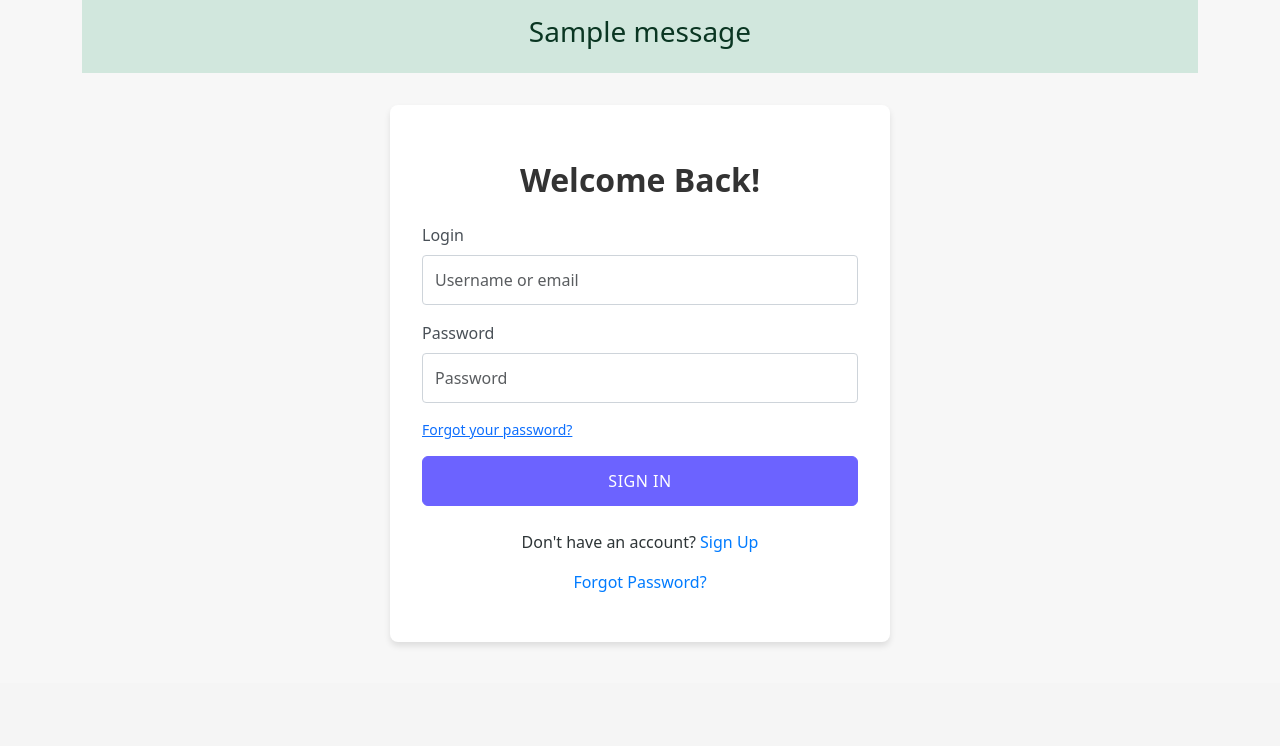
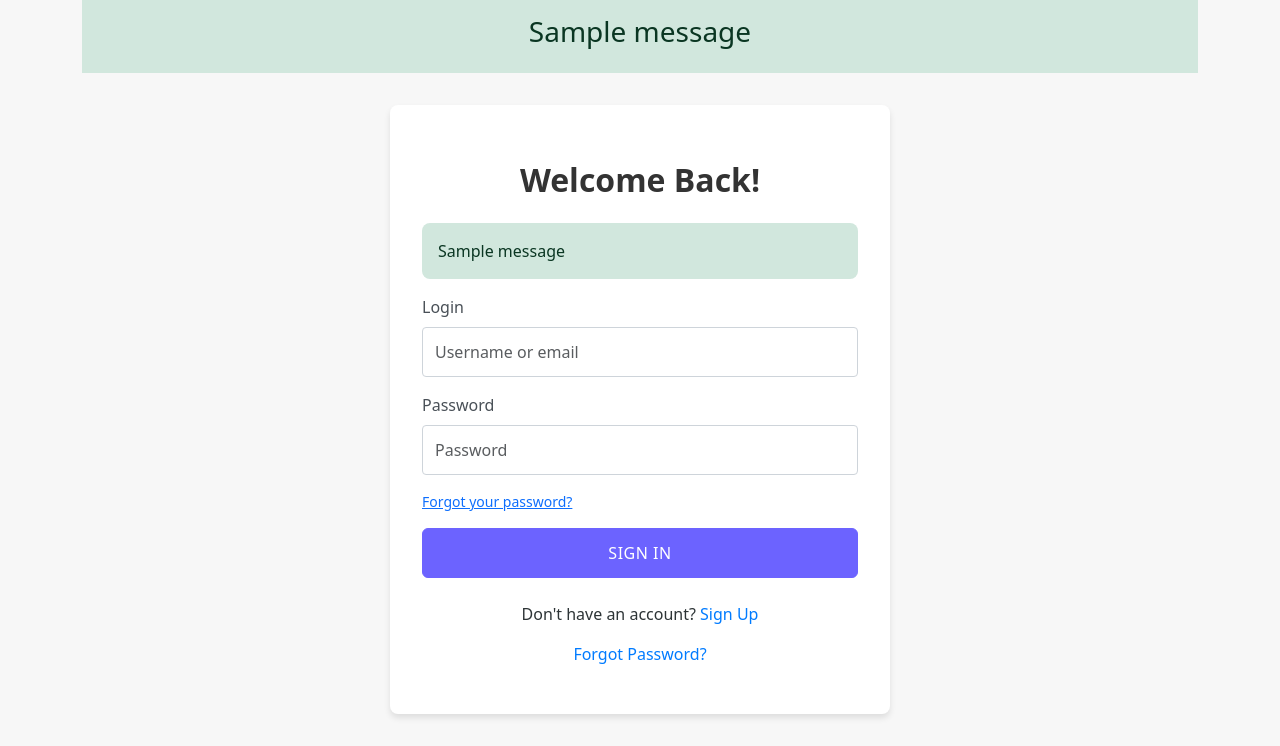
Before and after one commit to allaafaham/meme-hub, a Django app: page /accounts/login/ in a window 1280 px wide. Shown: the part 117-863 px from the top of the page. Before the commit the page ends 762 px from the top, so only its background shows below. Run offline with Django 5.2, Linux system fonts and the light colour scheme; tables that the repository leaves empty hold one stand-in row (values such as "Sample post"); one stand-in notice (Sample message) is shown; some libraries are stand-ins or nearby versions.

Commit message:
Login shows an error msg when infos are invalid

```diff
--- a/templates/account/login.html
+++ b/templates/account/login.html
@@ -7,6 +7,22 @@
 {% block content %}
 <div class="form-container">
     <h2 class="text-center">{% trans "Welcome Back!" %}</h2>
+
+    {% if messages %}
+      {% for message in messages %}
+        <div class="alert alert-{{ message.tags }}">
+          {{ message }}
+        </div>
+      {% endfor %}
+    {% endif %}
+
+    {% if form.non_field_errors %}
+      <div class="alert alert-danger">
+        {% for error in form.non_field_errors %}
+          {{ error }}
+        {% endfor %}
+      </div>
+    {% endif %}
 
     <form class="login needs-validation" method="POST" action="{% url 'account_login' %}" novalidate>
         {% csrf_token %}
```
